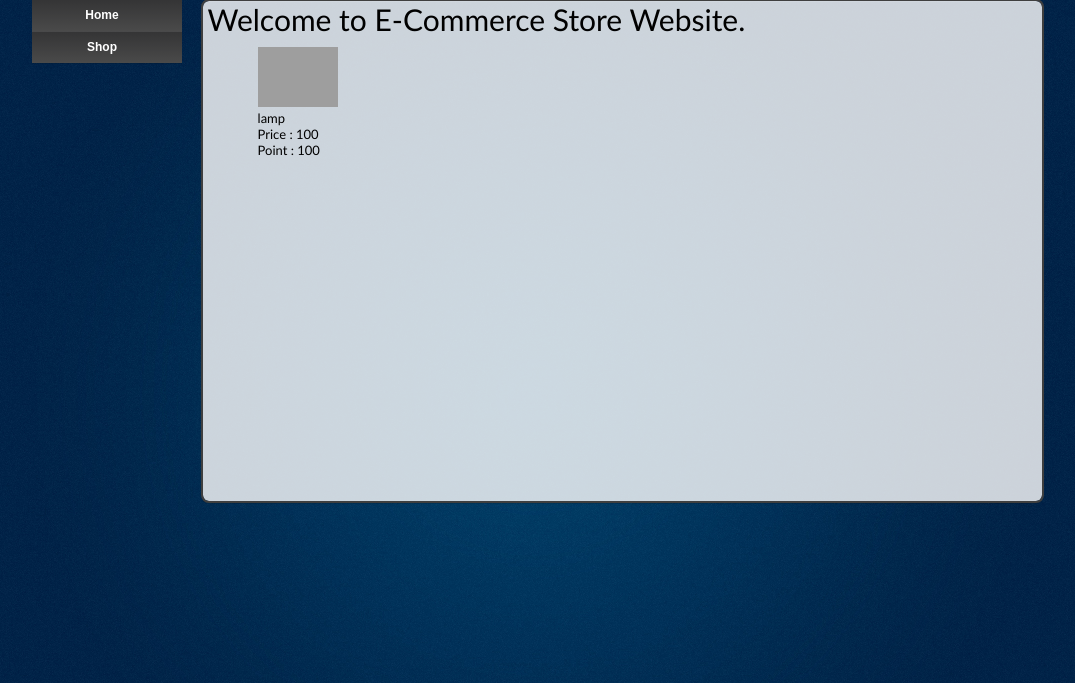
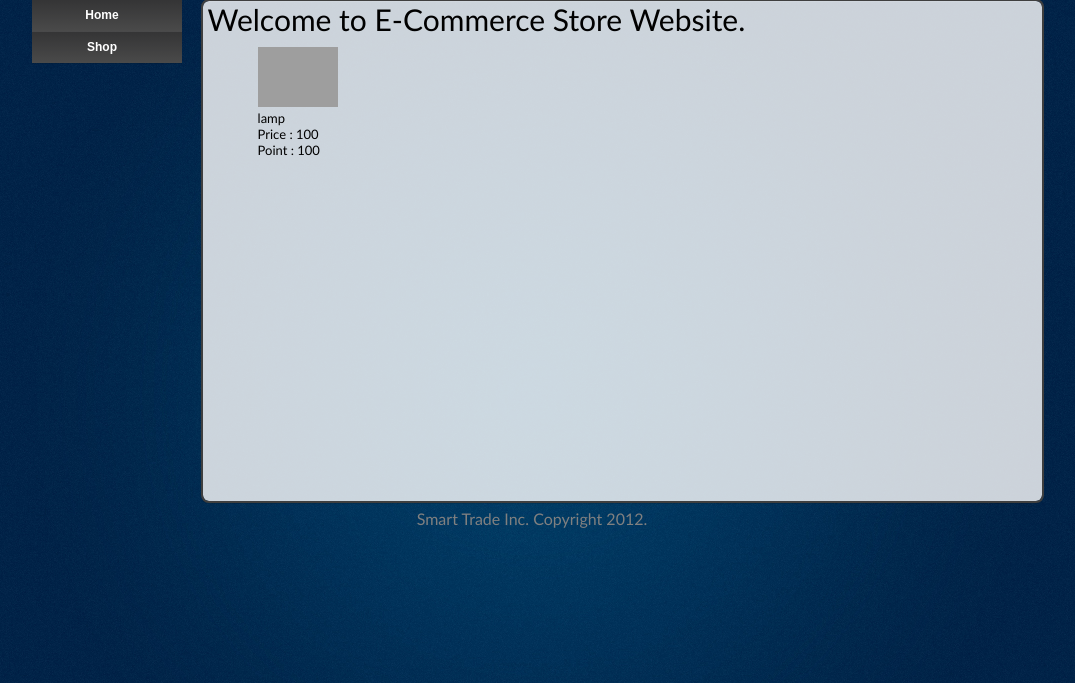
Before and after one commit to thitikom/SeNamo, a Django app: page / in a window 1280 px wide. Shown: the part 117-800 px from the top of the page, without its empty margins (108-1183 px from the left). Run offline with Django 3.2, Linux system fonts and the light colour scheme; data comes from the database, SQL or seed files in the repository; both versions use the stored data as it was after the commit; parts of the project's set-up code (start-up, migrations or seed data) failed here and were passed over; grey boxes are pictures that could not be loaded.

Commit message:
add footnote on customer page

```diff
--- a/media/css/main.css
+++ b/media/css/main.css
@@ -366,3 +366,9 @@ body{
 a.user_block:visited{
     color:#ffffff;
 }
+
+.footnote {
+    text-align: center;
+    color: gray;
+
+}
--- a/templates/base.html
+++ b/templates/base.html
@@ -96,5 +96,6 @@
     </div>
     <div class="clearfix"></div>
 </div>
+<p class='footnote'>Smart Trade Inc. Copyright 2012.</p>
 </body>
 </html>
```
Also changed, not shown: SeNamo.db.
